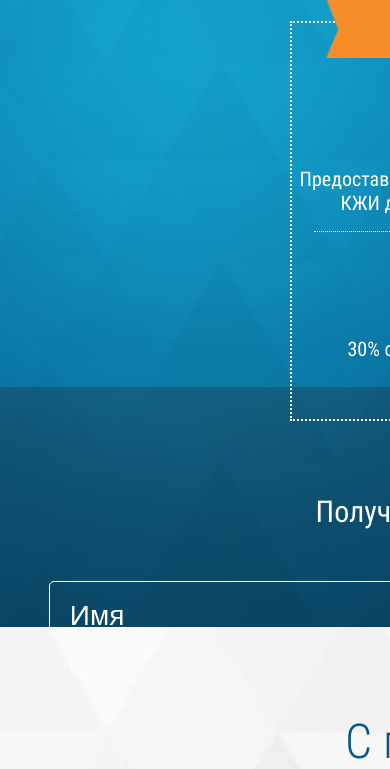
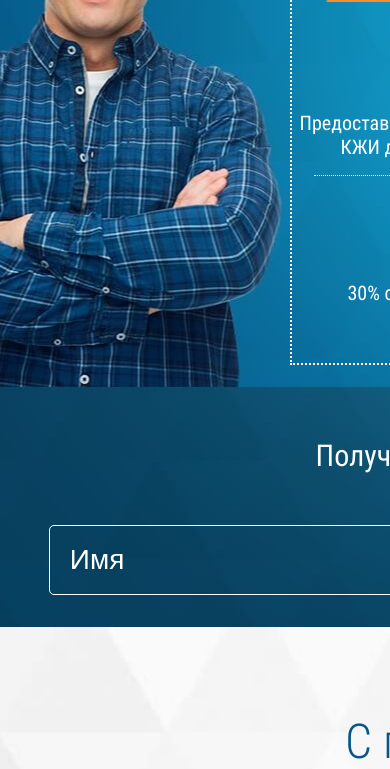
Before and after one commit to yaonglax/public_html, a plain HTML site: page index.html in a window 390 px wide. Shown: the part 313-1082 px from the top of the page. Drawn offline with Linux system fonts and the light colour scheme.

Commit message:
new commit

```diff
--- a/css/phone.css
+++ b/css/phone.css
@@ -4,9 +4,9 @@
     }
     .container {
         width: 100%;
-        min-width: unset;
+        max-width: 801px;
         overflow: hidden;
-        float: left
+        float: unset;
     }
     .top-row {
         display: block;
```
